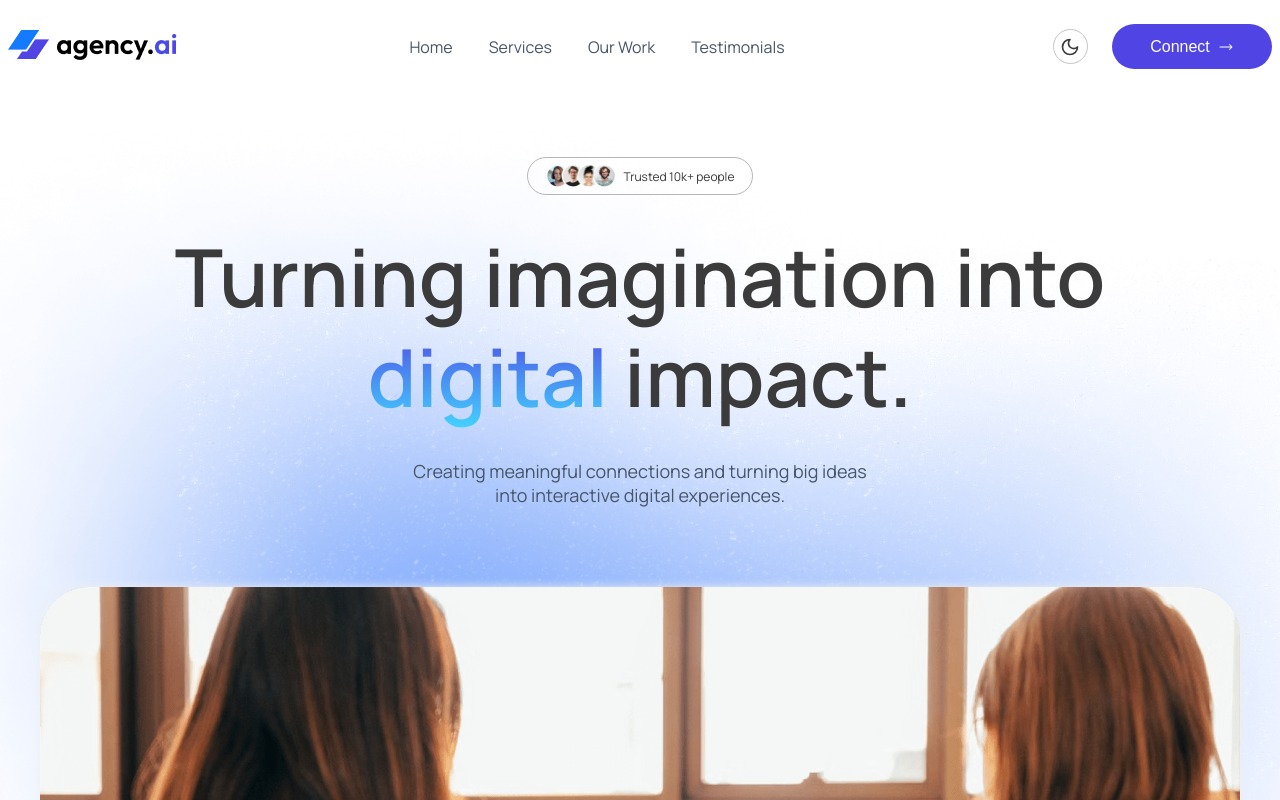
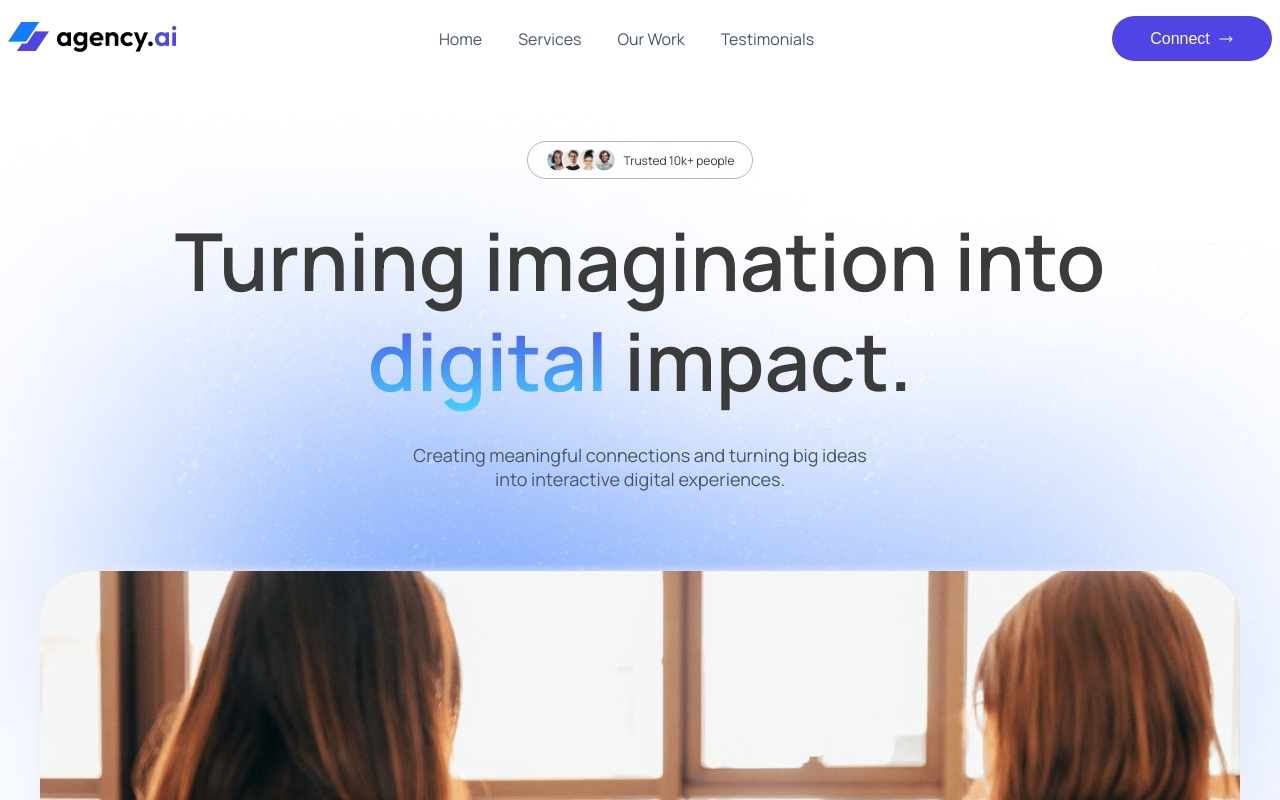
Before and after one commit to ALI-RAZA816/Agency.ai-Landing-Page, a React (Vite) app: page / in a window 1280 px wide. Shown: the top 800 px of the page. Built offline with nearby package versions, Linux system fonts and the light colour scheme.

Commit message:
add menu hide function

```diff
--- a/src/App.css
+++ b/src/App.css
@@ -14,7 +14,9 @@ body{
     font-family: "Manrope", sans-serif;
 }
 
-/* .container{
-    margin: 0 auto;
-    max-width: 1300px;
-} */
+.header{
+    position: sticky;
+    top: 0;
+    left: 0;
+    backdrop-filter: blur(15px);
+}
--- a/src/App.jsx
+++ b/src/App.jsx
@@ -11,19 +11,28 @@ import Team from './Component/Team/Team';
 
 function App() {
 
+
+  // states
   const [linkShow, setLinkShow] = useState(false);
 
+
+  // state functions
   const barHandler = () => setLinkShow(true);
   const crossHandler = () => setLinkShow(false);
+
+  const linksHandler = () => {
+    setLinkShow(false);
+  }
 
   return (
     <>
       <ContextValues.Provider value = {{
         barHandler,
         crossHandler,
-        linkShow
+        linkShow,
+        linksHandler
       }}>
-        <header>
+        <header className={`header`}>
           <Header />
         </header>
         <main>
--- a/src/Component/Header/Header.jsx
+++ b/src/Component/Header/Header.jsx
@@ -1,4 +1,4 @@
-import { LuMoon } from "react-icons/lu";
+
 import { HiArrowLongRight } from "react-icons/hi2";
 import style from '../../Css/Header.module.css';
 import { RxCross2 } from "react-icons/rx";
@@ -6,29 +6,30 @@ import { FaBars } from "react-icons/fa";
 import { useContext } from "react";
 import { ContextValues } from "../Context/Context";
 
+
+
 export default function Header() {
 
-  const {barHandler, crossHandler, linkShow} = useContext(ContextValues);
+  const {barHandler, crossHandler, linksHandler, linkShow} = useContext(ContextValues);
 
   return (
-    <div id="Home" className={style.header}>
+    <div className={style.header}>
       <div className={style.companyLogo}>
         <img src="/Group 1.png" alt="" /><img src="/InsiderStats.png" alt="" />
       </div>
       <div className={`${style.link} ${linkShow === true ? style.linksShow: undefined}`}>
         <RxCross2 onClick={crossHandler} className={style.crossIcon} />
         <ul>
-            <li><a href="#Home">Home</a></li>
-            <li><a href="#Services">Services</a></li>
-            <li><a href="#Work">Our Work</a></li>
-            <li><a href="#Testimonials">Testimonials</a></li>
-            <li><a href="#Contact">Contact</a></li>
+            <li><a onClick={linksHandler} href="#Home">Home</a></li>
+            <li><a onClick={linksHandler} href="#Services">Services</a></li>
+            <li><a onClick={linksHandler} href="#Work">Our Work</a></li>
+            <li><a onClick={linksHandler} href="#Testimonials">Testimonials</a></li>
+            <li><a onClick={linksHandler} href="#Contact">Contact</a></li>
         </ul>
       </div>
       <div className={style.contact}>
-        <div className={style.mode}><LuMoon className={style.darkMode} /></div>
         <a href="#Contact"><button><span>Connect</span><HiArrowLongRight className={style.arrow} /></button></a>
-      <FaBars onClick={barHandler} className={style.menuIcon} />
+        <FaBars onClick={barHandler} className={style.menuIcon} />
       </div>
     </div>
   )
--- a/src/Component/HeroSection/HeroSection.jsx
+++ b/src/Component/HeroSection/HeroSection.jsx
@@ -2,7 +2,7 @@ import style from '../../Css/HeroSection.module.css';
 
 export default function HeroSection() {
     return (
-        <div className={style.heroContainer}>
+        <div id='Home' className={style.heroContainer}>
             <div className={style.heroContent}>
                 <div>
                     <img src="/group_profile.png" alt="" />
--- a/src/Css/Header.module.css
+++ b/src/Css/Header.module.css
@@ -1,9 +1,8 @@
 .header{
-    padding: 1.5rem .5rem;
+    padding: 1rem .5rem;
     max-width:1300px;
     margin: 0 auto;
     display: flex;
-    position: relative;
     align-items: center;
     justify-content: space-between;
 }
@@ -23,7 +22,6 @@
     list-style-type: none;
     align-items: center;
 }
-
 
 .link ul li{
     margin-right: 36px;
@@ -48,22 +46,6 @@
     text-decoration: none;
 }
 
-.mode{
-    cursor: pointer;
-    margin-right: 1.5rem;
-    height: 35px;
-    width: 35px;
-    display: flex;
-    justify-content: center;
-    align-items: center;
-    border-radius: 50%;
-    border: 1px solid #C4C4C4;
-}
-
-.darkMode{
-    font-size: 20px;
-    color: #3A3A3A;
-}
 
 .contact button{
     height: 45px;
```
